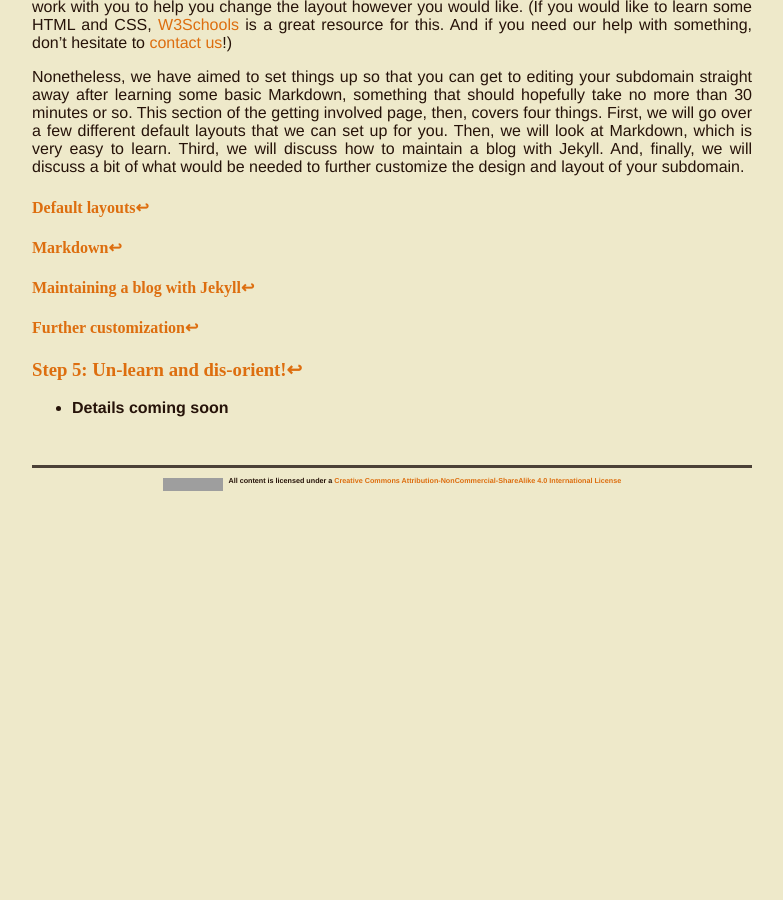
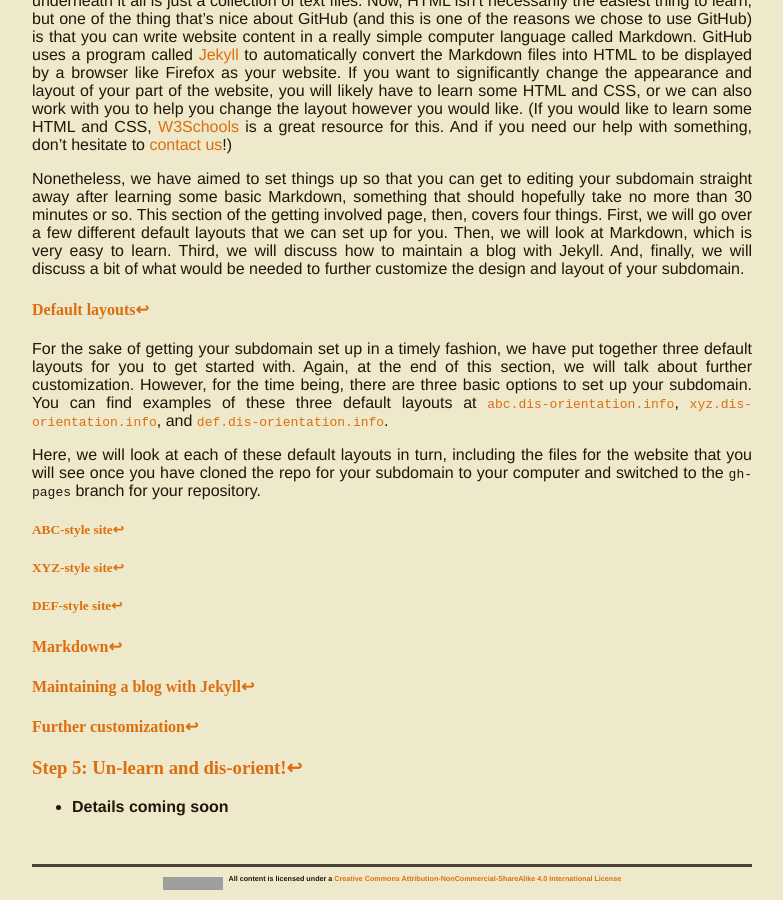
Before and after one commit to dis-orientation/dis-orientation.github.io, a Jekyll site: the page built from involved.md, in a window 1280 px wide and 900 px high, scrolled down 9598 px. Shown: the whole window, without its empty margins (248-1031 px from the left). Built offline with Jekyll 4.4.1, drawn with Linux system fonts in a browser that asks for light colours; Markdown is read by kramdown in place of the engine named in the settings; before the commit the page ends 10099 px from its top, so only the background shows below that; some of the changed text lies outside the part shown; grey boxes are pictures that could not be loaded.

Commit message:
starting to talk about the default layouts

```diff
--- a/involved.md
+++ b/involved.md
@@ -34,6 +34,12 @@ Below, we will focus on how to get involved if your university isn't already inv
 - <a href="#step-4">Step 4: Writing dis-orienting content with Jekyll</a>
 
 	- <a href="#default-layouts">Default layouts</a>
+
+		- <a href="abc">ABC-style site</a>
+
+		- <a href="xyz">XYZ-style site</a>
+
+		- <a href="def">DEF-style site</a>
 
 	- <a href="#markdown">Markdown</a>
 
@@ -219,6 +225,16 @@ Nonetheless, we have aimed to set things up so that you can get to editing your
 
 #### <a id="default-layouts">Default layouts</a><a href="#toc">↩</a>
 
+For the sake of getting your subdomain set up in a timely fashion, we have put together three default layouts for you to get started with. Again, at the end of this section, we will talk about further customization. However, for the time being, there are three basic options to set up your subdomain. You can find examples of these three default layouts at [`abc.dis-orientation.info`](http://abc.dis-orientation.info), [`xyz.dis-orientation.info`](http://xyz.dis-orientation.info), and [`def.dis-orientation.info`](http://def.dis-orientation.info).
+
+Here, we will look at each of these default layouts in turn, including the files for the website that you will see once you have cloned the repo for your subdomain to your computer and switched to the `gh-pages` branch for your repository.
+
+##### <a id="abc">ABC-style site</a><a href="#toc">↩</a>
+
+##### <a id="xyz">XYZ-style site</a><a href="#toc">↩</a>
+
+##### <a id="def">DEF-style site</a><a href="#toc">↩</a>
+
 #### <a id="markdown">Markdown</a><a href="#toc">↩</a>
 
 #### <a id="blog-with-jekyll">Maintaining a blog with Jekyll</a><a href="#toc">↩</a>
```
